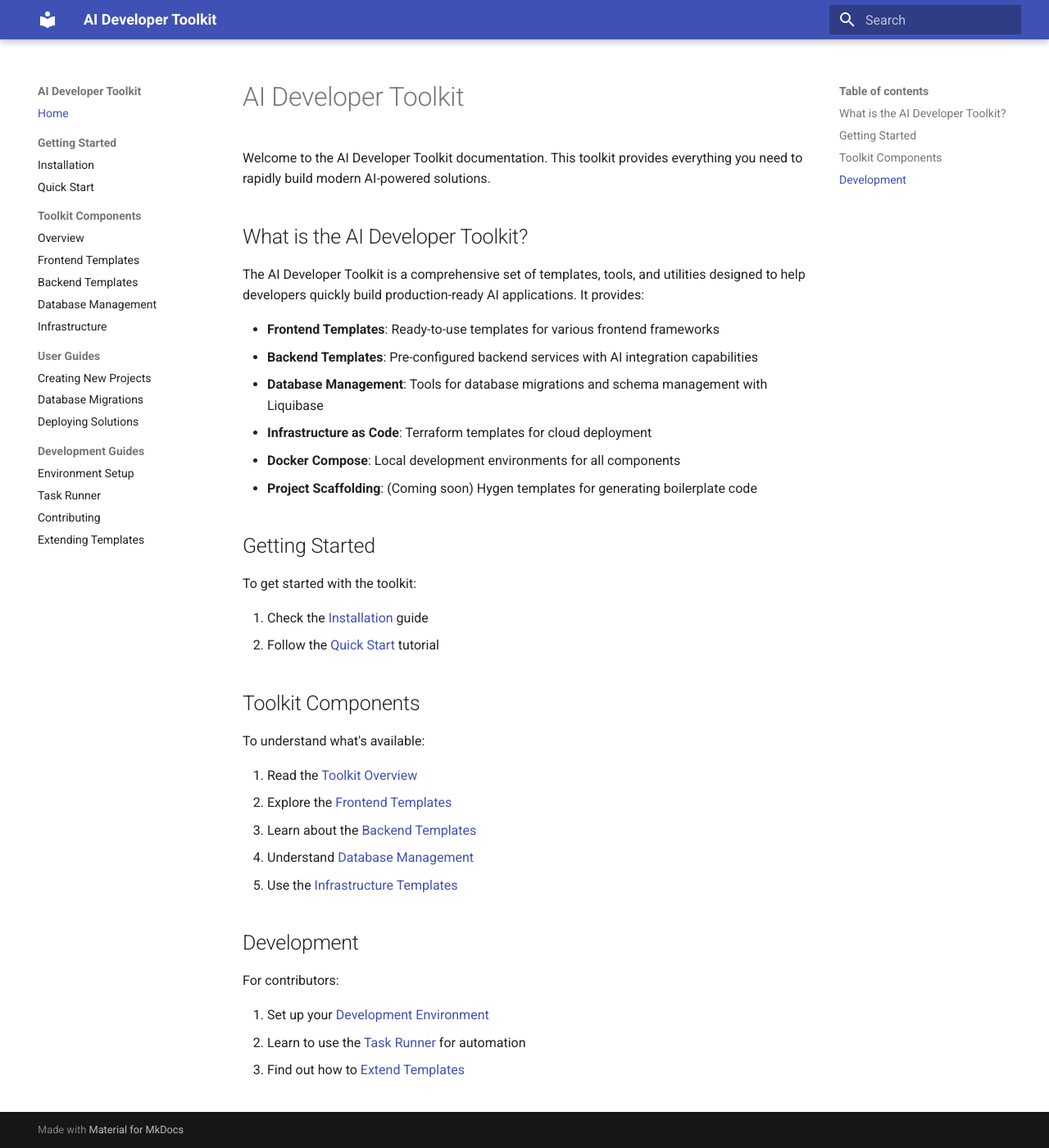
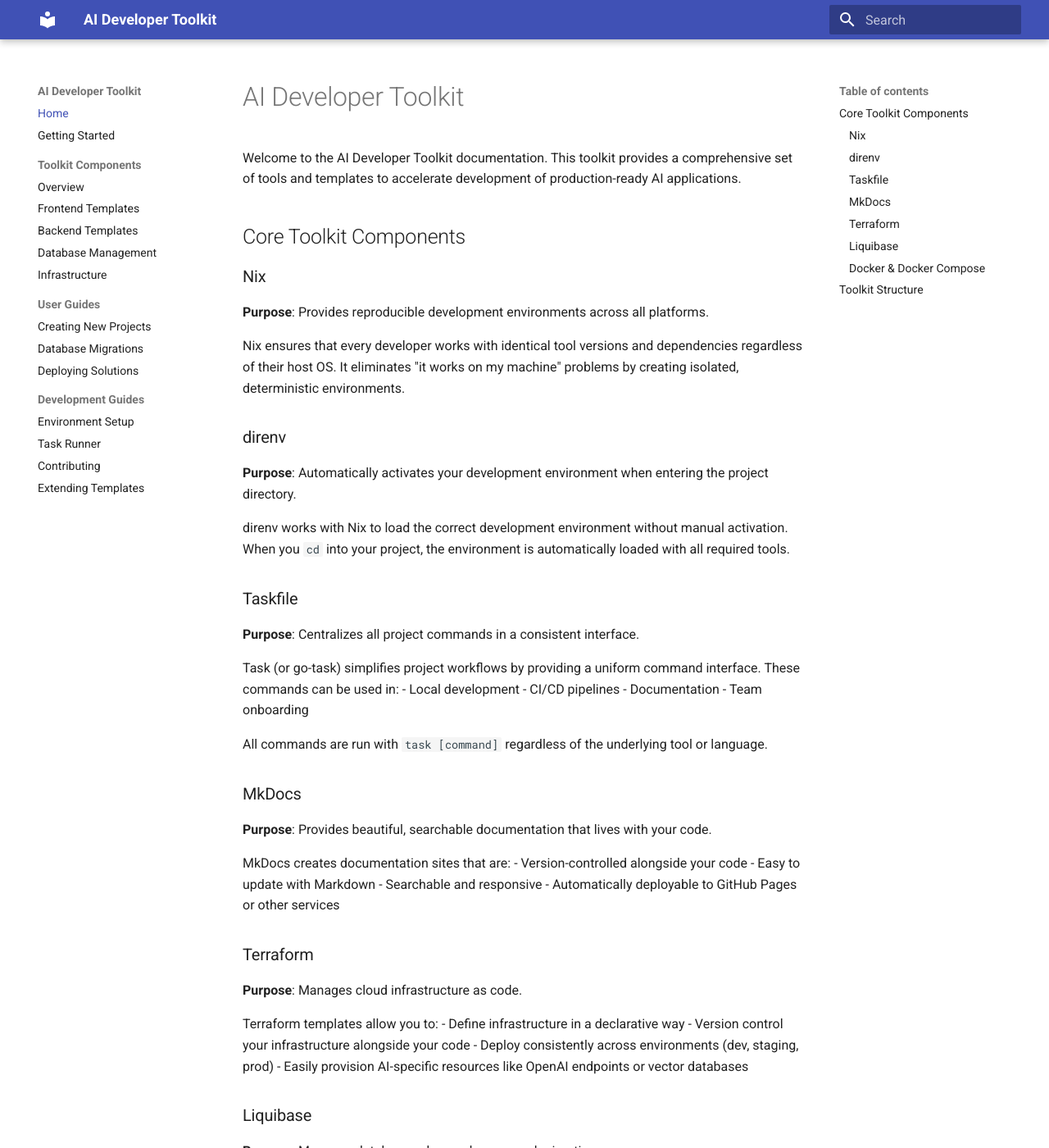
Before and after one commit to sdcain-rts/mcp-poc, an MkDocs documentation site: the page built from docs/index.md, in a window 1280 px wide and 1400 px high. Shown: the whole window at 82% size. Built offline with MkDocs 1.6.1 and Material for MkDocs 9.7.7, drawn with Linux system fonts in a browser that asks for light colours; some of the changed text lies outside the part shown.

Commit message:
finishing initial documentation

````diff
--- /dev/null
+++ b/docs/getting-started/getting-started.md
@@ -0,0 +1,124 @@
+# Getting Started with the AI Developer Toolkit
+
+Once you've completed the installation steps in the README, you're ready to start using the toolkit. This guide introduces you to Taskfile, the core workflow tool that powers the AI Developer Toolkit.
+
+## Understanding Taskfile
+
+Taskfile is a task runner and build tool that serves as the command center for all toolkit operations. Think of Taskfile as a simplified, modern alternative to Make that works consistently across all platforms.
+
+### Why Taskfile?
+
+Taskfile centralizes all commands in your development workflow, providing several benefits:
+
+1. **Consistent Interface**: All commands follow the same pattern: `task [command]`
+2. **Self-documenting**: Running `task` shows all available commands with descriptions
+3. **Cross-platform**: Works identically on macOS, Linux, and Windows
+4. **Composable**: Tasks can depend on other tasks
+5. **Reusable**: The same commands work in documentation, CI/CD pipelines, and local development
+
+### Taskfile Structure
+
+The AI Developer Toolkit uses a modular Taskfile structure:
+
+- `Taskfile.yml` - The main entry point with core commands
+- `Taskfile.docker.yml` - Docker-related commands
+- `Taskfile.aws.yml` - AWS deployment commands
+- `Taskfile.terraform.yml` - Infrastructure management commands
+
+## Common Tasks
+
+Here are some essential tasks to get started:
+
+### Documentation
+
+```bash
+# Serve documentation locally (opens in browser)
+task docs:serve
+
+# Build documentation site
+task docs:build
+```
+
+### Creating New AI Projects
+
+```bash
+# Create a frontend project (React, Next.js, Vue, Angular)
+task frontend:create:react
+
+# Create a backend project (FastAPI, NestJS, Spring, Express)
+task backend:create:fastapi
+
+# Set up database with Liquibase
+task db:create:postgres
+task db:liquibase:init
+
+# Create cloud infrastructure templates
+task infra:create:aws
+```
+
+### Running Services
+
+```bash
+# Build all services
+task build:all
+
+# Start all services
+task run:all
+
+# Stop all services
+task stop:all
+```
+
+## Task Structure
+
+Each task follows a standard structure in the YAML files:
+
+```yaml
+task-name:
+  desc: Description of what the task does
+  cmds:
+    - command to run
+    - another command to run
+  deps:
+    - dependency-task
+```
+
+## Creating Your First AI Project
+
+Let's walk through creating a simple AI project using the toolkit:
+
+1. **Create a new frontend**:
+   ```bash
+   task frontend:create:react -- my-ai-app
+   ```
+
+2. **Add a backend API**:
+   ```bash
+   task backend:create:fastapi -- my-ai-api
+   ```
+
+3. **Set up a database with Liquibase**:
+   ```bash
+   task db:create:postgres -- my-ai-app
+   task db:liquibase:init -- my-ai-app
+   ```
+
+4. **Create infrastructure templates**:
+   ```bash
+   task infra:create:aws -- my-ai-app
+   ```
+
+5. **Run the application locally**:
+   ```bash
+   cd my-ai-app
+   task run:all
+   ```
+
+## Next Steps
+
+Now that you understand the basics of using Taskfile with the AI Developer Toolkit, explore these specific components:
+
+- [Frontend Templates](../toolkit/frontend-templates.md) - Ready-to-use frontend frameworks
+- [Backend Templates](../toolkit/backend-templates.md) - API servers pre-configured for AI
+- [Database Management](../toolkit/database-management.md) - Database tools and migrations
+- [Infrastructure](../toolkit/infrastructure.md) - Deployment templates
--- a/docs/index.md
+++ b/docs/index.md
@@ -1,39 +1,73 @@
 # AI Developer Toolkit
 
-Welcome to the AI Developer Toolkit documentation. This toolkit provides everything you need to rapidly build modern AI-powered solutions.
+Welcome to the AI Developer Toolkit documentation. This toolkit provides a comprehensive set of tools and templates to accelerate development of production-ready AI applications.
 
-## What is the AI Developer Toolkit?
+## Core Toolkit Components
 
-The AI Developer Toolkit is a comprehensive set of templates, tools, and utilities designed to help developers quickly build production-ready AI applications. It provides:
+### Nix
+**Purpose**: Provides reproducible development environments across all platforms.
 
-- **Frontend Templates**: Ready-to-use templates for various frontend frameworks
-- **Backend Templates**: Pre-configured backend services with AI integration capabilities
-- **Database Management**: Tools for database migrations and schema management with Liquibase
-- **Infrastructure as Code**: Terraform templates for cloud deployment
-- **Docker Compose**: Local development environments for all components
-- **Project Scaffolding**: (Coming soon) Hygen templates for generating boilerplate code
+Nix ensures that every developer works with identical tool versions and dependencies regardless of their host OS. It eliminates "it works on my machine" problems by creating isolated, deterministic environments.
 
-## Getting Started
+### direnv
+**Purpose**: Automatically activates your development environment when entering the project directory.
 
-To get started with the toolkit:
+direnv works with Nix to load the correct development environment without manual activation. When you `cd` into your project, the environment is automatically loaded with all required tools.
 
-1. Check the [Installation](getting-started/installation.md) guide
-2. Follow the [Quick Start](getting-started/quick-start.md) tutorial
+### Taskfile
+**Purpose**: Centralizes all project commands in a consistent interface.
 
-## Toolkit Components
+Task (or go-task) simplifies project workflows by providing a uniform command interface. These commands can be used in:
+- Local development
+- CI/CD pipelines
+- Documentation
+- Team onboarding
 
-To understand what's available:
+All commands are run with `task [command]` regardless of the underlying tool or language.
 
-1. Read the [Toolkit Overview](toolkit/overview.md)
-2. Explore the [Frontend Templates](toolkit/frontend-templates.md)
-3. Learn about the [Backend Templates](toolkit/backend-templates.md)
-4. Understand [Database Management](toolkit/database-management.md)
-5. Use the [Infrastructure Templates](toolkit/infrastructure.md)
+### MkDocs
+**Purpose**: Provides beautiful, searchable documentation that lives with your code.
 
-## Development
+MkDocs creates documentation sites that are:
+- Version-controlled alongside your code
+- Easy to update with Markdown
+- Searchable and responsive
+- Automatically deployable to GitHub Pages or other services
 
-For contributors:
+### Terraform
+**Purpose**: Manages cloud infrastructure as code.
 
-1. Set up your [Development Environment](development-guides/environment-setup.md)
-2. Learn to use the [Task Runner](development-guides/task-runner.md) for automation
-3. Find out how to [Extend Templates](development-guides/extending-templates.md)
+Terraform templates allow you to:
+- Define infrastructure in a declarative way
+- Version control your infrastructure alongside your code
+- Deploy consistently across environments (dev, staging, prod)
+- Easily provision AI-specific resources like OpenAI endpoints or vector databases
+
+### Liquibase
+**Purpose**: Manages database schema changes and migrations.
+
+Liquibase provides:
+- Version control for your database schemas
+- Reliable migrations between database versions
+- Rollback capabilities
+- Support for multiple database types
+
+### Docker & Docker Compose
+**Purpose**: Creates consistent environments for development and deployment.
+
+Docker containers ensure that:
+- Development environments match production
+- Dependencies are cleanly isolated
+- Services can be easily composed together
+- Applications deploy consistently across environments
+
+## Toolkit Structure
+
+The AI Developer Toolkit is organized into several components:
+
+1. **Frontend Templates** - Ready-to-use frontend frameworks with AI integration
+2. **Backend Templates** - API servers pre-configured for AI workloads
+3. **Database Management** - Database tools and migration templates
+4. **Infrastructure** - Terraform and Docker templates for deployment
+
+To get started with using these tools together, visit the [Getting Started](getting-started/getting-started.md) guide.
--- a/mkdocs.yml
+++ b/mkdocs.yml
@@ -28,9 +28,7 @@
 
 nav:
   - Home: index.md
-  - Getting Started:
-    - Installation: getting-started/installation.md
-    - Quick Start: getting-started/quick-start.md
+  - Getting Started: getting-started/getting-started.md
   - Toolkit Components:
     - Overview: toolkit/overview.md
     - Frontend Templates: toolkit/frontend-templates.md
````
Also changed, not shown: Taskfile.yml (+29 -50 lines).
